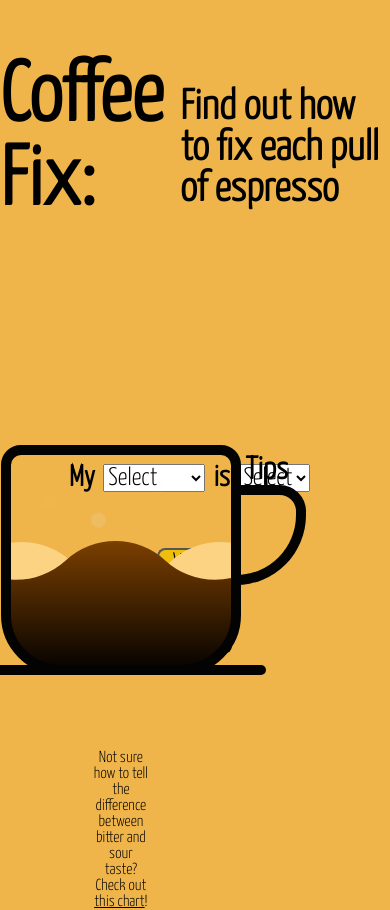
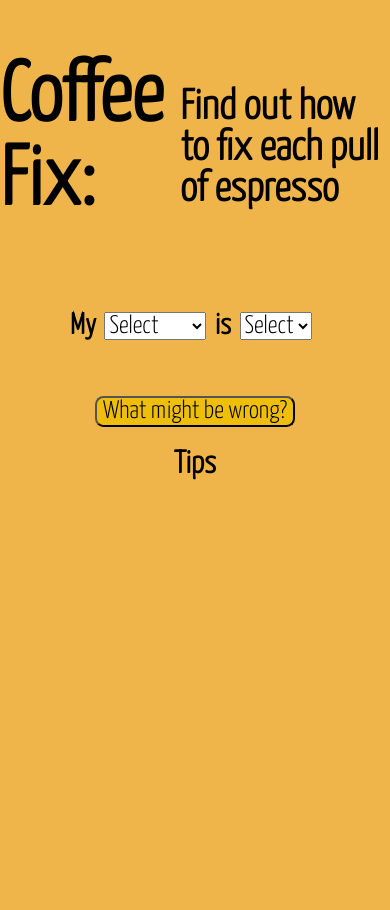
Before and after one commit to connkat/coffee-fix, a React (Create React App) app: page / in a window 390 px wide. Both pictures are taken after a click on the element 195 px from the left and 384 px from the top of the page. After the commit the page ends 844 px from the top, so only its background shows below. Built offline with nearby package versions, Linux system fonts and the light colour scheme.

Commit message:
quick mobile view

```diff
--- a/src/components/CoffeeForm/FormPanel/formPanel.css
+++ b/src/components/CoffeeForm/FormPanel/formPanel.css
@@ -29,7 +29,6 @@
 	font-size: 3vh;
 }
 
-
 .Solution {
 	margin-top: 4vh;
 	max-width: 50%;
@@ -50,3 +49,15 @@
 	flex-direction: column;
 	align-items: flex-start;
 }
+
+
+@media only screen and (max-width: 600px) {
+	.Solution {
+		max-width: 100%;
+		margin-left: 0%;
+	}
+
+	.Solution__container p {
+		visibility: hidden;
+	}
+}
--- a/src/components/CoffeeForm/TipPanel/TipPanel.tsx
+++ b/src/components/CoffeeForm/TipPanel/TipPanel.tsx
@@ -1,6 +1,4 @@
 import Infotip from "./Infotip";
-
-import "../coffeeForm.css";
 
 type Props = {
 	explanation: string;
--- /dev/null
+++ b/src/components/CoffeeForm/TipPanel/tipPanel.css
@@ -0,0 +1,3 @@
+.TipPanel {
+	padding-top: 0;
+}
--- a/src/components/CoffeeForm/coffeeForm.css
+++ b/src/components/CoffeeForm/coffeeForm.css
@@ -39,10 +39,24 @@
 	width: 33%;
 }
 
-
 /* ///   Mobile   ////  */
 
 @media only screen and (max-width: 600px) {
+	.CoffeeForm__body {
+		padding-top: 0vh;
+		display: flex;
+		flex-direction: column;
+	}
 
+	.CoffeeForm__left-panel {
+		visibility: hidden;
+	}
 
+	.CoffeeForm__centre-panel {
+		width: 100%;
+	}
+
+	.CoffeeForm__right-panel {
+		width: 100%;
+	}
 }
```
